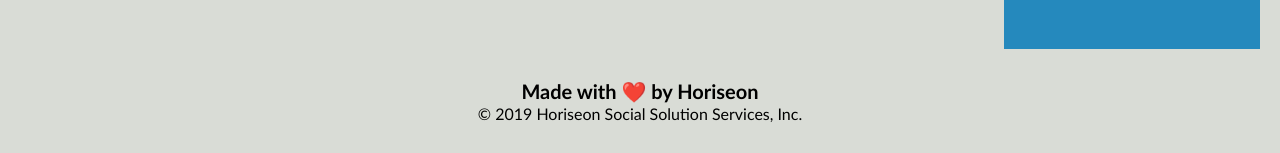
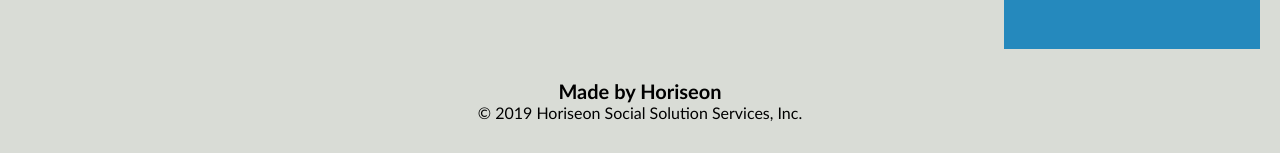
Before and after one commit to bosqueworks/Horison-Desktop-Accessibility-SEO-Upgrade, a plain HTML site: page index.html in a window 1280 px wide. Shown: the part 1874-2027 px from the top of the page. Drawn offline with Linux system fonts and the light colour scheme.

Commit message:
HTML and CSS complete, footer element added as well

```diff
--- a/index.html
+++ b/index.html
@@ -90,12 +90,11 @@
             </p>
         </article>
     </section> <!-- end of section with class="benefit"-->
-    <div class="footer">
-        <h2>Made with ❤️️ by Horiseon</h2>
+    <footer class="footer"> <!-- more suitable self description element footer-->
+        <h2>Made by Horiseon</h2>
         <p>
             &copy; 2019 Horiseon Social Solution Services, Inc.
         </p>
-    </div>
+    </footer>
 </body>
-
 </html>
```
